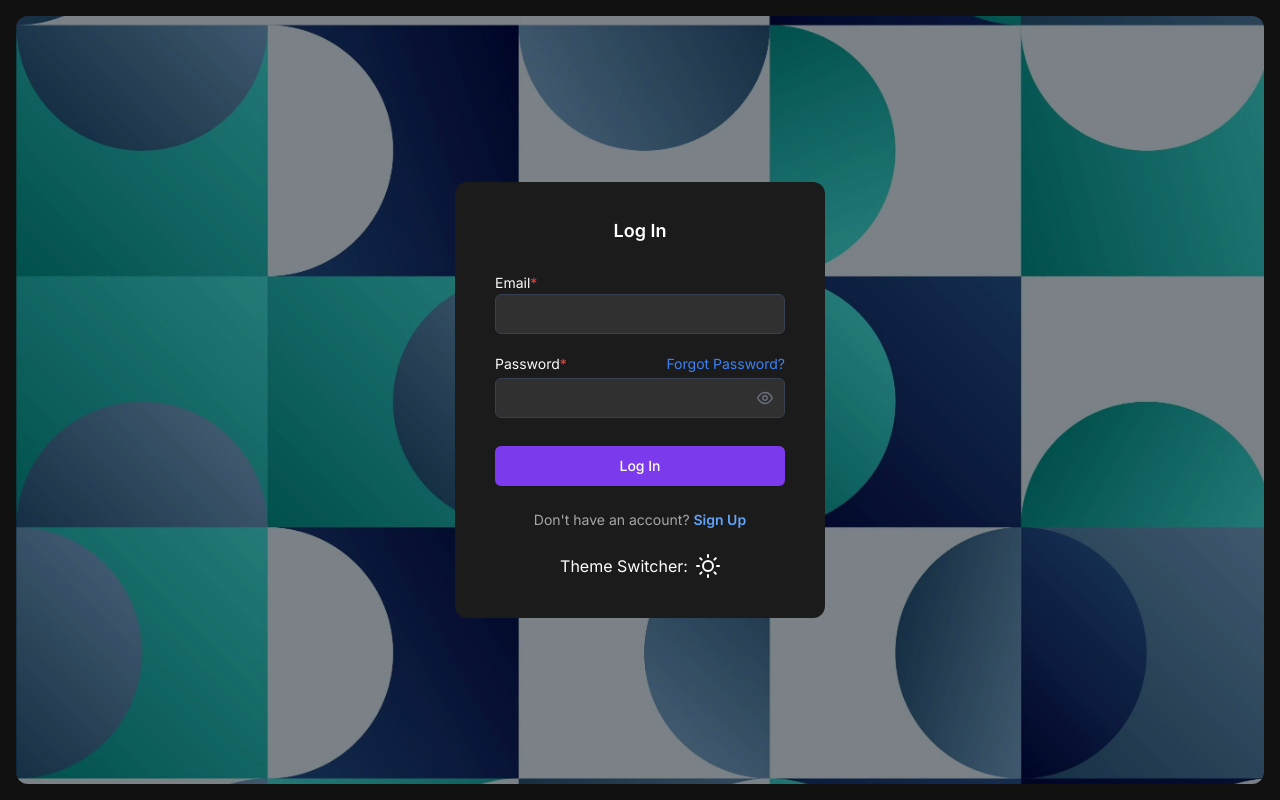
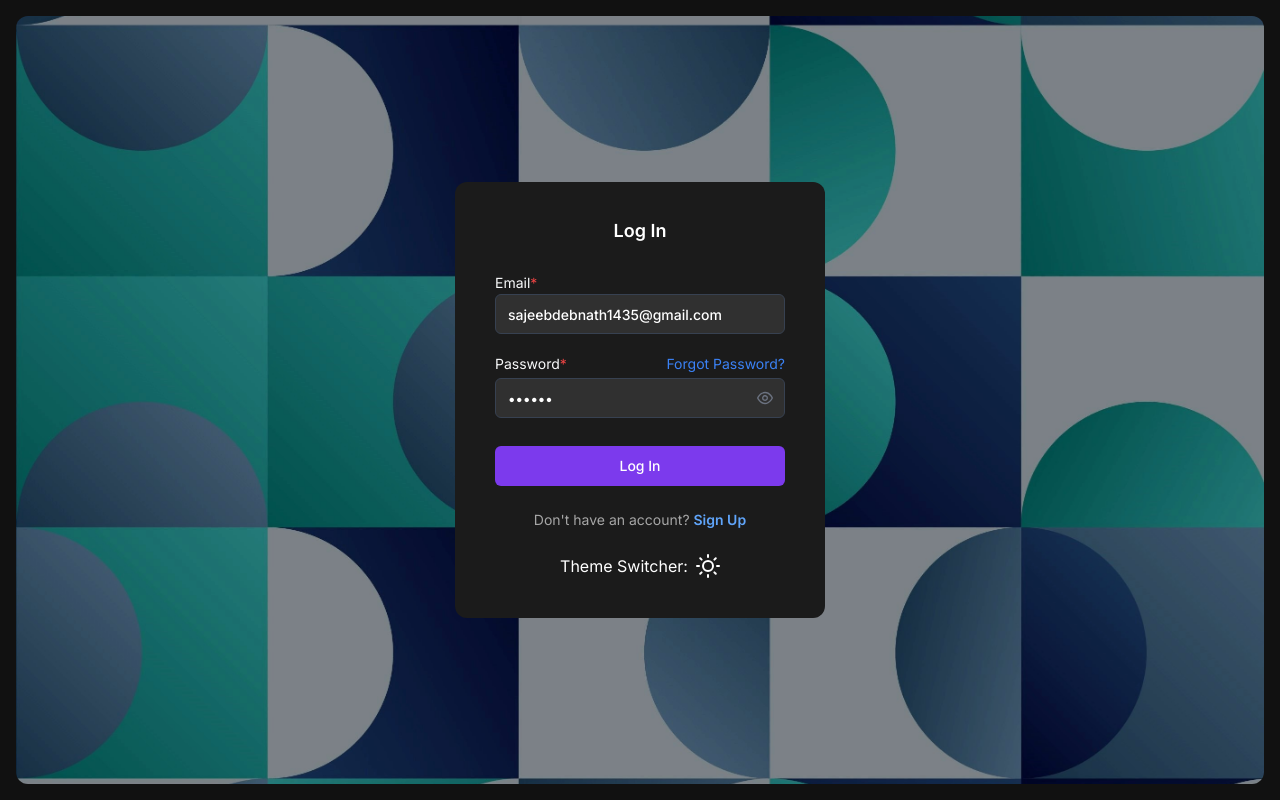
Before and after one commit to developersajeeb/TaskUp, a Next.js app: page /login in a window 1280 px wide. Built offline with nearby package versions, Linux system fonts and the light colour scheme.

Commit message:
update redme.md

```diff
--- a/src/app/login/LoginForm.tsx
+++ b/src/app/login/LoginForm.tsx
@@ -35,8 +35,8 @@ const LoginForm: FunctionComponent = () => {
     clearErrors,
   } = useForm<LoginPayload>({
     defaultValues: {
-      email: '',
-      password: '',
+      email: 'sajeebdebnath1435@gmail.com',
+      password: '123456',
     },
   });
 
--- a/src/app/login/page.tsx
+++ b/src/app/login/page.tsx
@@ -13,7 +13,7 @@ const Login = () => {
 
     return (
         <section className="bg-gray-100 dark:bg-[#111111] p-4">
-            <div className='bg-no-repeat bg-center bg-cover flex h-[calc(100vh-32px)] items-center justify-center rounded-xl' style={{ backgroundImage: `url(${Bg.src})` }}>
+            <div className='bg-no-repeat bg-center bg-cover flex h-[calc(100vh-32px)] items-center justify-center rounded-xl px-4' style={{ backgroundImage: `url(${Bg.src})` }}>
                 <div className="login-box-shadow w-full max-w-[370px] rounded-xl bg-white dark:bg-[#1B1B1B]">
                     <div className="p-7 md:p-10">
                         <h3 className="mb-2.5 text-center text-lg font-semibold leading-none text-gray-900 dark:text-white">Log In</h3>
--- a/src/app/signup/page.tsx
+++ b/src/app/signup/page.tsx
@@ -11,7 +11,7 @@ export const metadata: Metadata = {
 const SignUp = () => {
     return (
         <div className="bg-gray-100 dark:bg-[#111111] p-4">
-            <div className='bg-no-repeat bg-center bg-cover flex h-[calc(100vh-32px)] items-center justify-center rounded-xl' style={{ backgroundImage: `url(${Bg.src})` }}>
+            <div className='bg-no-repeat bg-center bg-cover flex h-[calc(100vh-32px)] items-center justify-center rounded-xl px-4' style={{ backgroundImage: `url(${Bg.src})` }}>
                 <div className="login-box-shadow mx-auto w-full max-w-[570px] rounded-xl bg-white dark:bg-[#1B1B1B] p-7 md:p-10">
                     <SignUpForm />
                     <div className='flex gap-2 justify-center mt-6'>Theme Switcher: <ThemeSwitch /></div>
```
Also changed, not shown: 1 other file (tests, documents, lock files or other folders).
